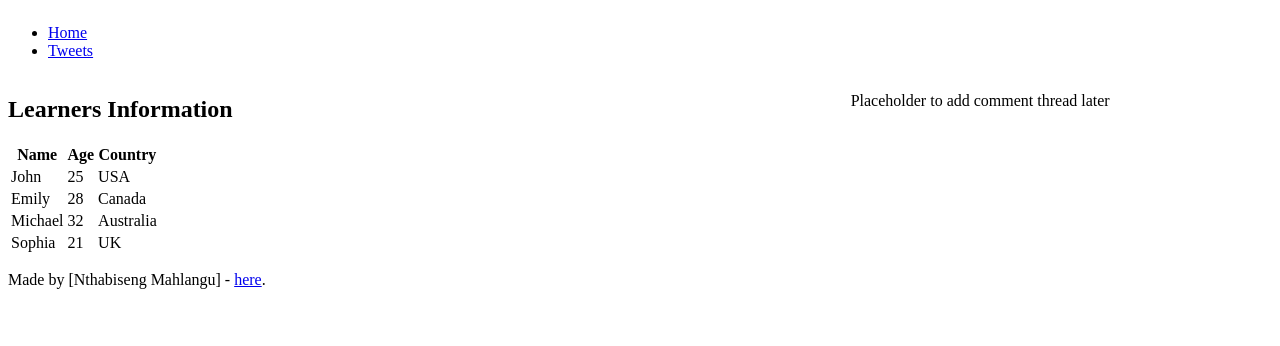
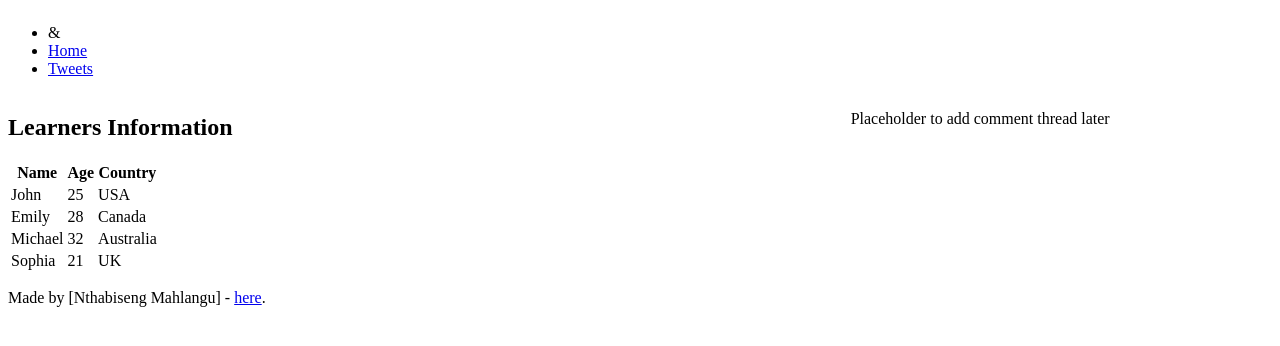
Before and after one commit to nthabiseng30/My_First_Portfolio, a plain HTML site: page css_basic/index.html in a window 1280 px wide. Drawn offline with Linux system fonts and the light colour scheme.

Commit message:
Updated index.html

```diff
--- a/css_basic/index.html
+++ b/css_basic/index.html
@@ -4,11 +4,13 @@
     <title>My First Webpage</title>
     <link href="base.css" rel="stylesheet">
     <link href="styles.css" rel="stylesheet">
+    <meta name="viewport" content="width=device-width, initial-scale=1.0">
 </head>
-<body>
+<body class="works_on_smartphone">
     <header>
         <nav>
             <ul>
+                <li class="logo">&</li>
                 <li><a href="index.html">Home</a></li>
                 <li><a href="tweets.html">Tweets</a></li>
             </ul>
@@ -56,7 +58,7 @@
         </aside>
     </main>
     <footer>
-        <p>Made by [Nthabiseng Mahlangu] - <a href="((https://wwww.linkedin.com/in/nthabiseng-mahlangu-444666254))" target="_blank">here</a>.</p>
+        <p>Made by [Nthabiseng Mahlangu] - <a href="(((https://wwww.linkedin.com/in/nthabiseng-mahlangu-444666254))))" target="_blank">here</a>.</p>
     </footer>
 </body>
 </html>
```
